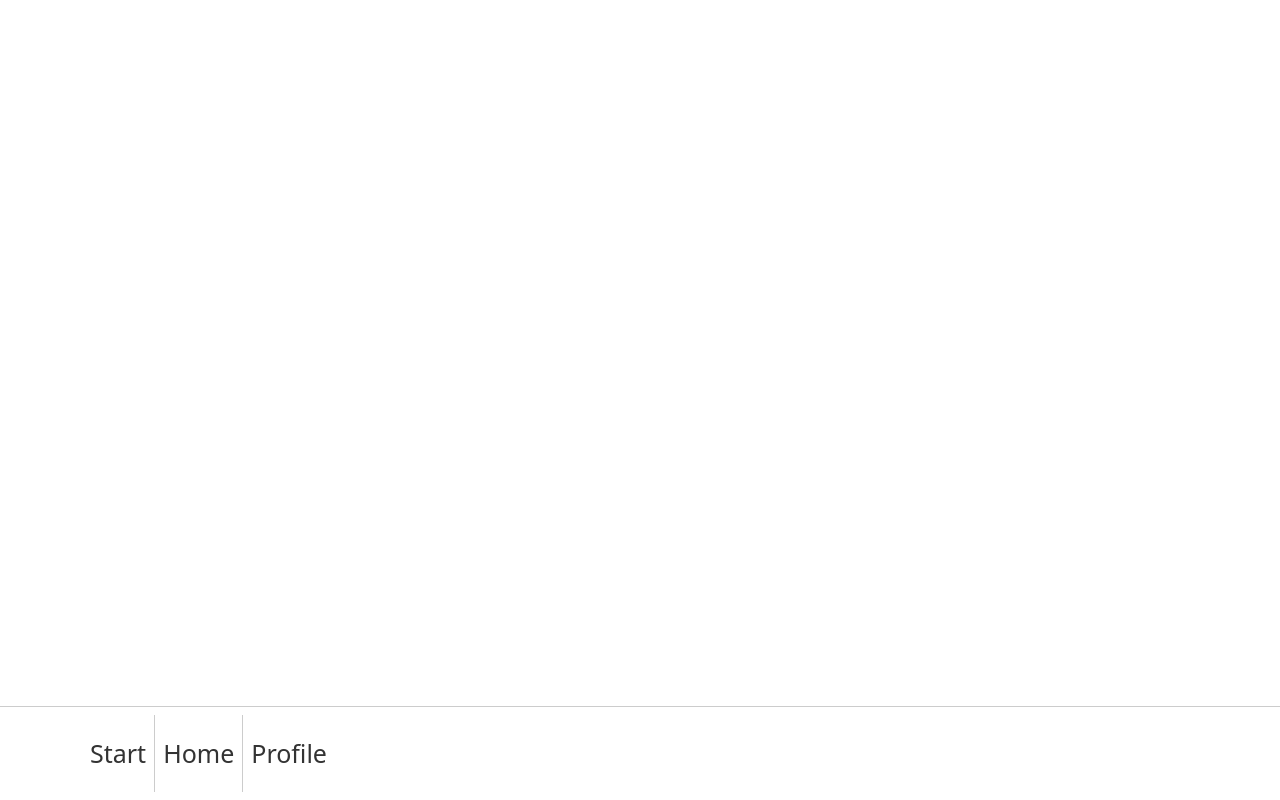
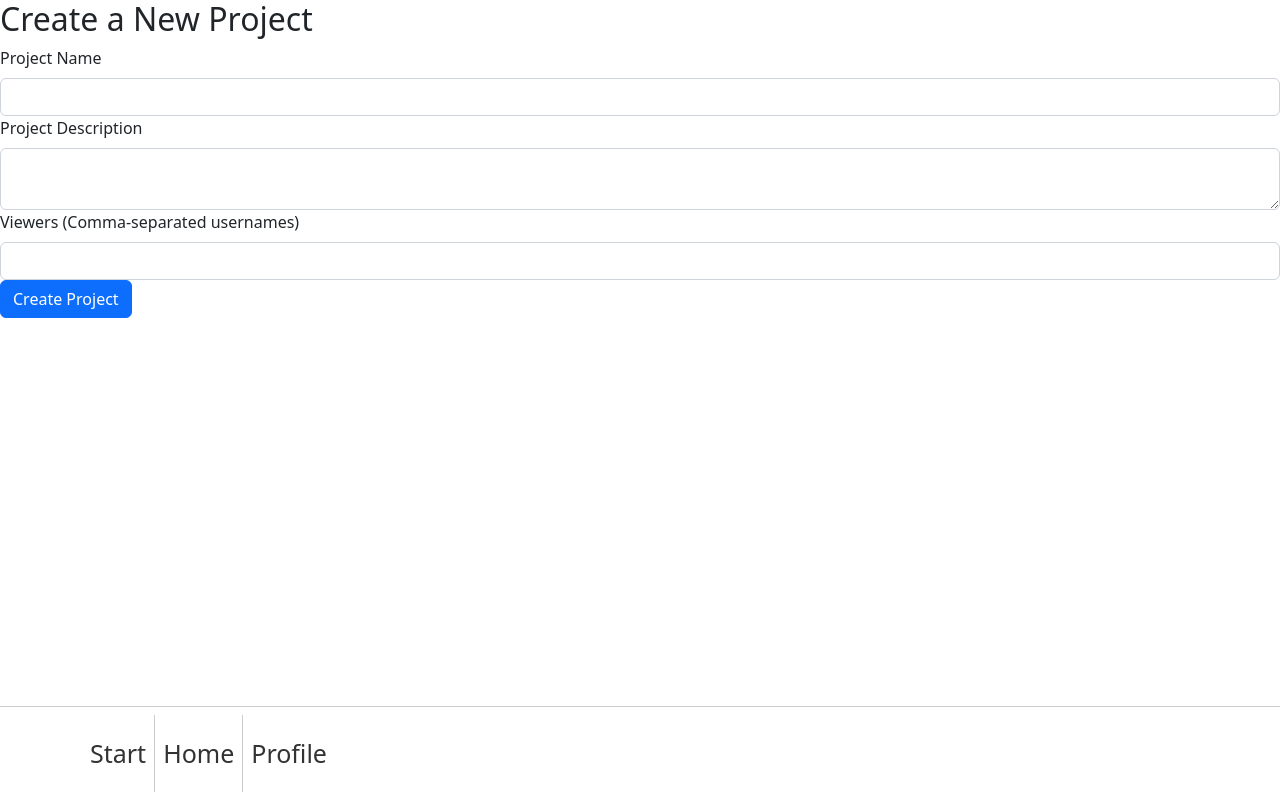
Before and after one commit to Aflorczyk51/Pionarch, a React (Create React App) app in the folder frontend/: page /create-project in a window 1280 px wide. Before the commit this address had no page. Built offline with nearby package versions, Linux system fonts and the light colour scheme.

Commit message:
Created project and employee page and a few routes

```diff
--- a/frontend/src/App.js
+++ b/frontend/src/App.js
@@ -1,20 +1,19 @@
 import React from "react";
-// We use Route in order to define the different routes of our application
 import { Route, Routes } from "react-router-dom";
-
-// We import all the components we need in our app
 import Navbar from "./components/navbar";
 import LandingPage from "./components/pages/landingPage";
 import HomePage from "./components/pages/homePage";
 import Login from "./components/pages/loginPage";
 import Signup from "./components/pages/registerPage";
 import PrivateUserProfile from "./components/pages/privateUserProfilePage";
+import ProjectPage from "./components/pages/projectPage";
+import CreateProject from "./components/pages/createProject";
+import EmployeePage from "./components/pages/employeePage";
 import { createContext, useState, useEffect } from "react";
 import getUserInfo from "./utilities/decodeJwt";
 
 export const UserContext = createContext();
-//test change
-//test again
+
 const App = () => {
   const [user, setUser] = useState();
 
@@ -32,12 +31,14 @@ const App = () => {
           <Route exact path="/login" element={<Login />} />
           <Route exact path="/signup" element={<Signup />} />
           <Route path="/privateUserProfile" element={<PrivateUserProfile />} />
+          <Route path="/projects" element={<ProjectPage />} />
+          <Route path="/employees" element={<EmployeePage />} />
+          <Route path="/create-project" element={<CreateProject />} />
         </Routes>
+
       </UserContext.Provider>
     </>
   );
 };
 
-
-
-export default App
+export default App;
--- /dev/null
+++ b/frontend/src/components/pages/createProject.js
@@ -0,0 +1,92 @@
+import React, { useState } from "react";
+import Form from 'react-bootstrap/Form';
+import Button from 'react-bootstrap/Button';
+
+function CreateProject() {
+  const [projectData, setProjectData] = useState({
+    projectName: "",
+    projectDescription: "",
+    viewers: "",
+  });
+
+  const handleChange = (e) => {
+    const { name, value } = e.target;
+    setProjectData({
+      ...projectData,
+      [name]: value,
+    });
+  };
+
+  const handleSubmit = (e) => {
+    e.preventDefault();
+
+    // Prepare the project data to send to the API
+    const projectDataToSend = {
+      projectName: projectData.projectName,
+      projectDescription: projectData.projectDescription,
+      viewers: projectData.viewers.split(",").map((viewer) => viewer.trim()), // Split viewers by comma and trim spaces
+    };
+
+    // Send the projectDataToSend to your API endpoint for creating a new project
+    fetch("http://localhost:8096/projects/projects", {
+      method: "POST",
+      headers: {
+        "Content-Type": "application/json",
+      },
+      body: JSON.stringify(projectDataToSend),
+    })
+      .then((response) => response.json())
+      .then((data) => {
+        // Handle the response from the API as needed
+        console.log("New project created:", data);
+      })
+      .catch((error) => {
+        console.error("Error creating project:", error);
+      });
+  };
+
+
+  return (
+    <div>
+      <h2>Create a New Project</h2>
+      <Form onSubmit={handleSubmit}>
+        <Form.Group controlId="projectName">
+          <Form.Label>Project Name</Form.Label>
+          <Form.Control
+            type="text"
+            name="projectName"
+            value={projectData.projectName}
+            onChange={handleChange}
+            required
+          />
+        </Form.Group>
+
+        <Form.Group controlId="projectDescription">
+          <Form.Label>Project Description</Form.Label>
+          <Form.Control
+            as="textarea"
+            name="projectDescription"
+            value={projectData.projectDescription}
+            onChange={handleChange}
+          />
+        </Form.Group>
+
+        <Form.Group controlId="viewers">
+          <Form.Label>Viewers (Comma-separated usernames)</Form.Label>
+          <Form.Control
+            type="text"
+            name="viewers"
+            value={projectData.viewers}
+            onChange={handleChange}
+          />
+        </Form.Group>
+
+        <Button variant="primary" type="submit">
+          Create Project
+        </Button>
+      </Form>
+    </div>
+  );
+}
+
+export default CreateProject;
--- /dev/null
+++ b/frontend/src/components/pages/employeePage.js
@@ -0,0 +1,57 @@
+import React, { useEffect, useState } from "react";
+import Card from 'react-bootstrap/Card';
+import Button from 'react-bootstrap/Button';
+import { Link } from 'react-router-dom';
+
+function EmployeePage() {
+  // Define a state to store the list of employees
+  const [employees, setEmployees] = useState([]);
+
+  // Fetch the list of employees from your API
+  useEffect(() => {
+    // Make an API request to fetch the list of employees
+    fetch("http://localhost:8096/employees") // Use the actual URL of your employees endpoint
+      .then((response) => {
+        if (!response.ok) {
+          throw new Error(`HTTP error! Status: ${response.status}`);
+        }
+        return response.json(); // Parse the response body as JSON
+      })
+      .then((data) => {
+        // Set the fetched employees in the state
+        setEmployees(data);
+      })
+      .catch((error) => {
+        console.error("Error fetching employees:", error);
+      });
+  }, []);
+
+  return (
+    <div>
+      <h1>Employees</h1>
+
+      {/* Button to create a new employee */}
+      <Link to="/create-employee">
+        <Button variant="primary">Create New Employee</Button>
+      </Link>
+
+      {/* Display the list of employees */}
+      <div className="employee-cards">
+        {employees.map((employee) => (
+          <Card key={employee.id} className="employee-card">
+            <Card.Body>
+              <Card.Title>{employee.employeeName}</Card.Title>
+              <Card.Text>{employee.employeeDescription}</Card.Text>
+              {/* Link to the employee's detail page */}
+              <Link to={`/employee/${employee.id}`}>
+                <Button variant="primary">View Details</Button>
+              </Link>
+            </Card.Body>
+          </Card>
+        ))}
+      </div>
+    </div>
+  );
+}
+
+export default EmployeePage;
--- /dev/null
+++ b/frontend/src/components/pages/projectPage.js
@@ -0,0 +1,57 @@
+import React, { useEffect, useState } from "react";
+import Card from 'react-bootstrap/Card';
+import Button from 'react-bootstrap/Button';
+import { Link } from 'react-router-dom';
+
+function ProjectPage() {
+  // Define a state to store the list of projects
+  const [projects, setProjects] = useState([]);
+
+  // Fetch the list of projects from your API
+  useEffect(() => {
+    // Make an API request to fetch the list of projects
+    fetch("http://localhost:8096/projects") // Use the actual URL of your projects endpoint
+      .then((response) => {
+        if (!response.ok) {
+          throw new Error(`HTTP error! Status: ${response.status}`);
+        }
+        return response.json(); // Parse the response body as JSON
+      })
+      .then((data) => {
+        // Set the fetched projects in the state
+        setProjects(data);
+      })
+      .catch((error) => {
+        console.error("Error fetching projects:", error);
+      });
+  }, []);
+
+  return (
+    <div>
+      <h1>Projects</h1>
+
+      {/* Button to create a new project */}
+      <Link to="/create-project">
+        <Button variant="primary">Create New Project</Button>
+      </Link>
+
+      {/* Display the list of projects */}
+      <div className="project-cards">
+        {projects.map((project) => (
+          <Card key={project.id} className="project-card">
+            <Card.Body>
+              <Card.Title>{project.projectName}</Card.Title>
+              <Card.Text>{project.projectDescription}</Card.Text>
+              {/* Link to the project's detail page */}
+              <Link to={`/project/${project.id}`}>
+                <Button variant="primary">View Details</Button>
+              </Link>
+            </Card.Body>
+          </Card>
+        ))}
+      </div>
+    </div>
+  );
+}
+
+export default ProjectPage;
```
